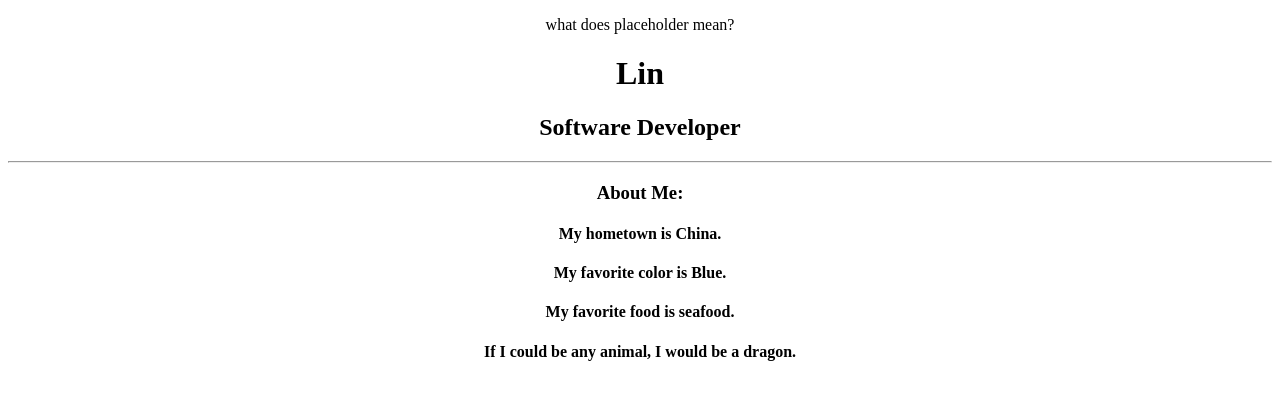
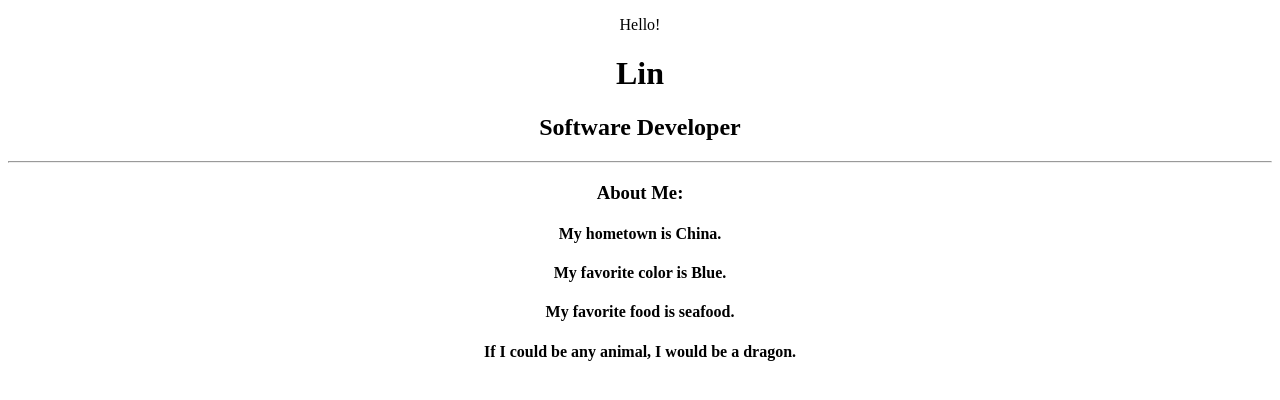
Before and after one commit to linatgithub/My-Profile, a plain HTML site: page index.html in a window 1280 px wide. Drawn offline with Linux system fonts and the light colour scheme.

Commit message:
placeholder hello

```diff
--- a/index.html
+++ b/index.html
@@ -7,7 +7,7 @@
 		  </head>
 		  <body>
 			<div align="center">
-            <p>what does placeholder mean? </p>
+            <p>Hello!</p>
 				<h1>Lin</h1>
 				<h2>Software Developer</h2>
 				<hr>
```
